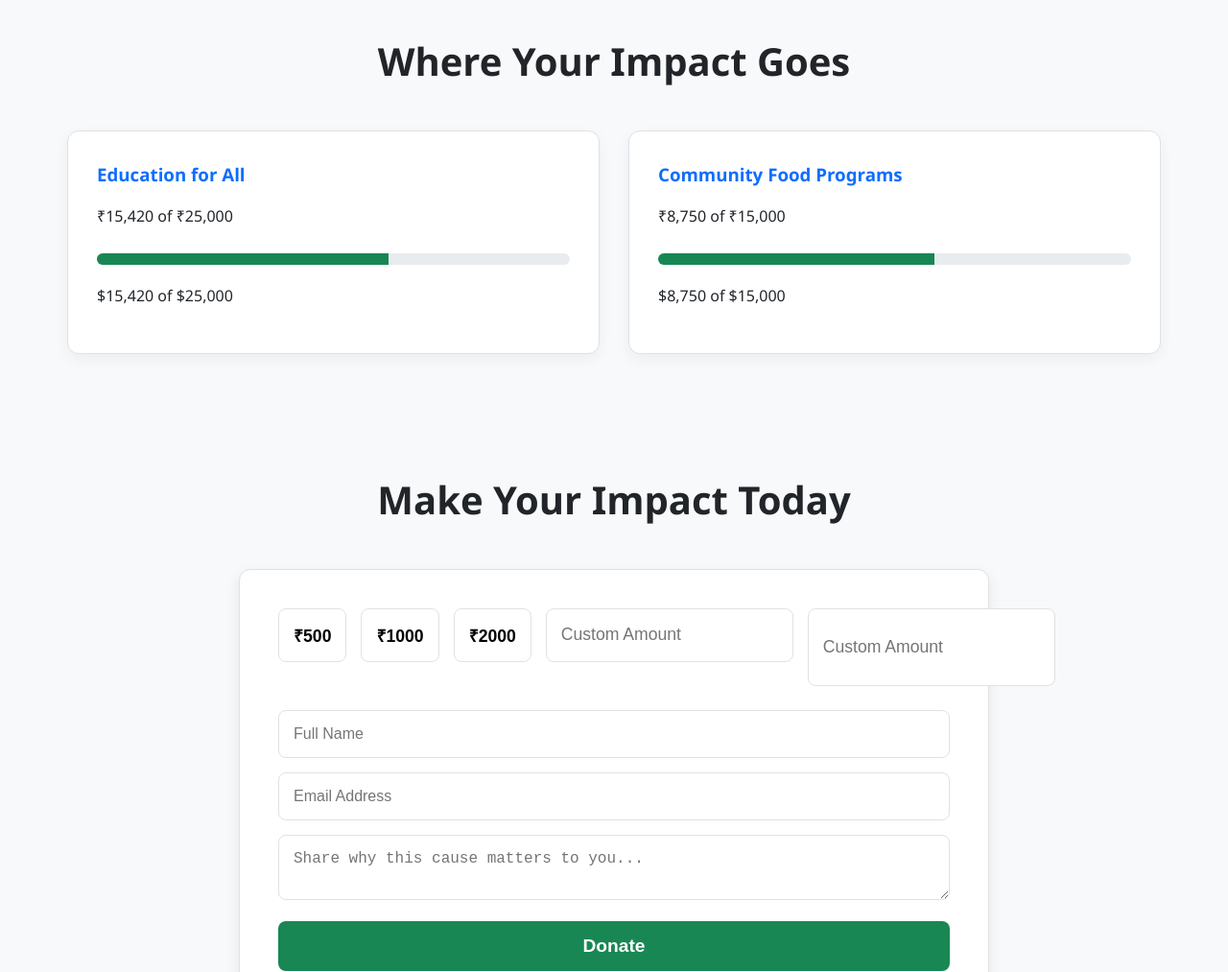
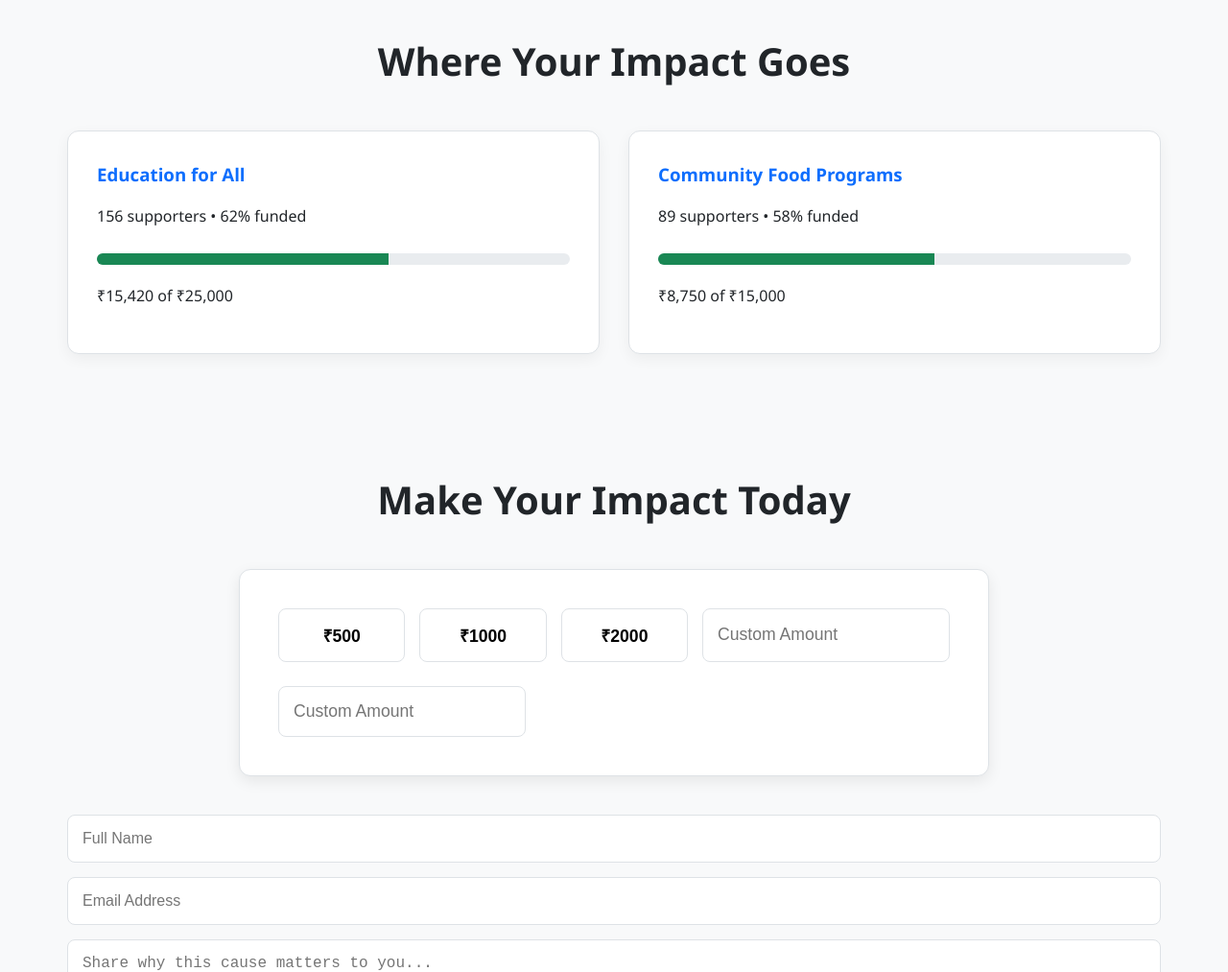
Before and after one commit to Kapil1071/social-good-donations-project, a plain HTML site: page index.html in a window 1280 px wide. Shown: the part 720-1733 px from the top of the page at 96% size. Drawn offline with Linux system fonts and the light colour scheme.

Commit message:
Fix currency display and duplicate input field

```diff
--- a/index.html
+++ b/index.html
@@ -27,12 +27,13 @@
         <section id="donation-section" class="container">
             <h2>Make Your Impact Today</h2>
             <div class="donation-box">
-                <div class="donation-amount">
-                    <div class="donation-amount">
-
+           <!-- This is the corrected block -->
+<div class="donation-amount">
     <button class="amount-btn" data-amount="500">₹500</button>
     <button class="amount-btn" data-amount="1000">₹1000</button>
     <button class="amount-btn" data-amount="2000">₹2000</button>
+
+    <!-- THERE SHOULD ONLY BE ONE INPUT FIELD HERE -->
     <input type="number" id="custom-amount" placeholder="Custom Amount">
 </div>
                     <input type="number" id="custom-amount" placeholder="Custom Amount">
--- a/js/script.js
+++ b/js/script.js
@@ -8,26 +8,46 @@ document.addEventListener('DOMContentLoaded', () => {
         { title: 'Community Food Programs', funded: 58, supporters: 89, goal: 15000, current: 8750 }
     ];
 
-    function renderImpactCards(data) {
+    // Replace your existing function with this one
+function renderImpactCards(data) {
+    if (impactCardsContainer) {
         impactCardsContainer.innerHTML = data.map(item => `
             <div class="card">
                 <h3>${item.title}</h3>
+                <p>${item.supporters} supporters • ${item.funded}% funded</p>
+                <progress value="${item.current}" max="${item.goal}"></progress>
+
+                <!-- THIS IS THE ONLY PRICE LINE WE NEED -->
                 <p>₹${item.current.toLocaleString('en-IN')} of ₹${item.goal.toLocaleString('en-IN')}</p>
-                <progress value="${item.current}" max="${item.goal}"></progress>
-                <p>$${item.current.toLocaleString()} of $${item.goal.toLocaleString()}</p>
+
             </div>
         `).join('');
     }
+}
 
     renderImpactCards(sampleData);
 
 
     // Razorpay Integration
-    const donateBtn = document.getElementById('donate-btn');
+    // --- Code to Add: Link amount buttons to the input field ---
+const amountButtons = document.querySelectorAll('.amount-btn');
+const customAmountInput = document.getElementById('custom-amount');
+
+amountButtons.forEach(button => {
+    button.addEventListener('click', () => {
+        const amount = button.getAttribute('data-amount');
+        customAmountInput.value = amount;
+    });
+});
+// --- End of Code to Add ---
+
+// This line should already be in your file
+const donateBtn = document.getElementById('donate-btn');
+
 
     donateBtn.addEventListener('click', (e) => {
         e.preventDefault();
-        const amount = document.getElementById('custom-amount').value || '50'; // Default to 50 if no amount is selected
+       const amount = customAmountInput.value;
         const options = {
             "key": "rzp_test_R97BJt5cOtiIX8",
             "amount": amount * 100, // Amount in the smallest currency unit
```
